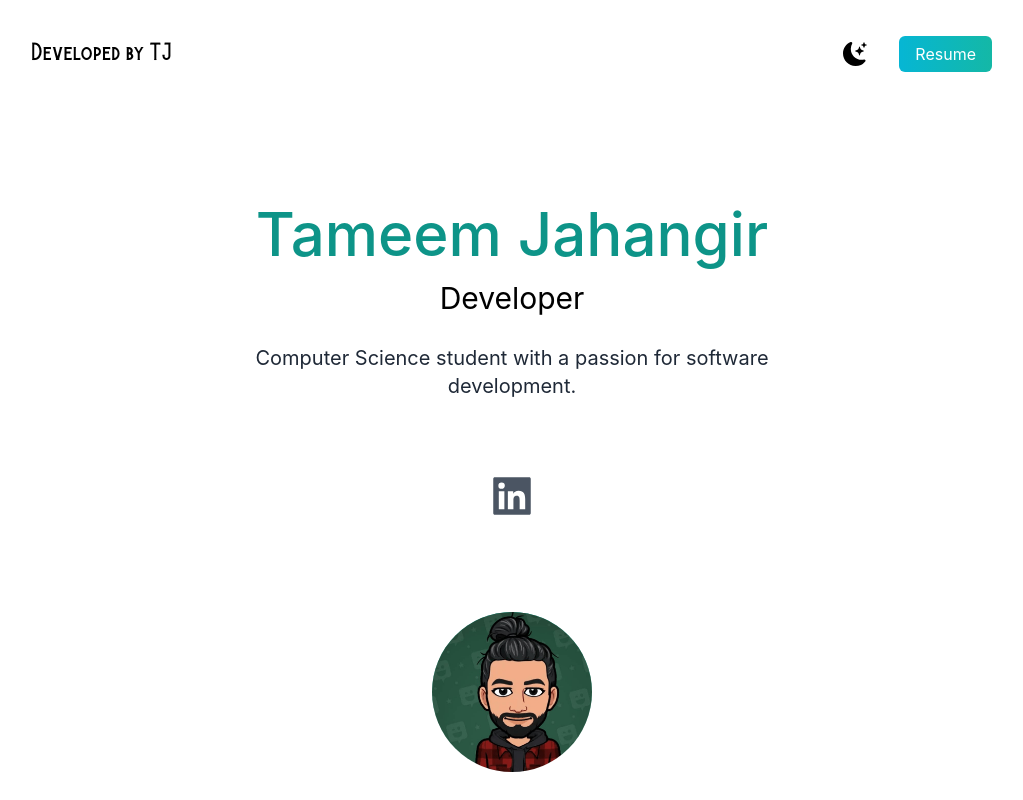
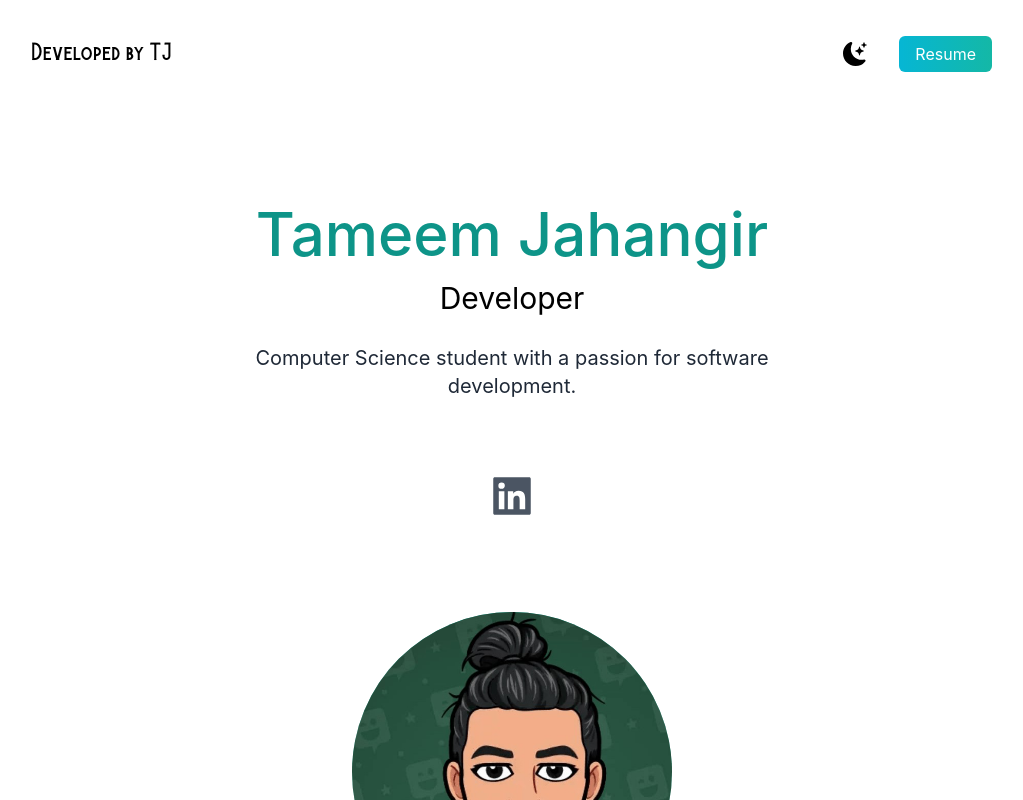
Before and after one commit to tameem-jahangir/CV, a Next.js app: page / in a window 1280 px wide. Shown: the top 800 px of the page, without its empty margins (128-1151 px from the left). Built offline with nearby package versions, Linux system fonts and the light colour scheme.

Commit message:
fixed image size again

```diff
--- a/pages/index.tsx
+++ b/pages/index.tsx
@@ -36,7 +36,7 @@
           <div className='text-5xl flex justify-center gap-16 py-3 text-gray-600'>
             <a href="https://linkedin.com/in/tameem-jahangir-17a5b722b"><AiFillLinkedin /></a>
           </div>
-          <div className='relative mx-auto bg-gradient-to-b from-teal-500 rounded-full w-80 h-80 mt-20 overflow-hidden md:w-40 md:h-40'>
+          <div className='relative mx-auto bg-gradient-to-b from-teal-500 rounded-full w-80 h-80 mt-20 overflow-hidden sd:w-40 sd:h-40'>
             <Image src={deved} fill alt="Image of TJ"/>
           </div>
         </section>
```
